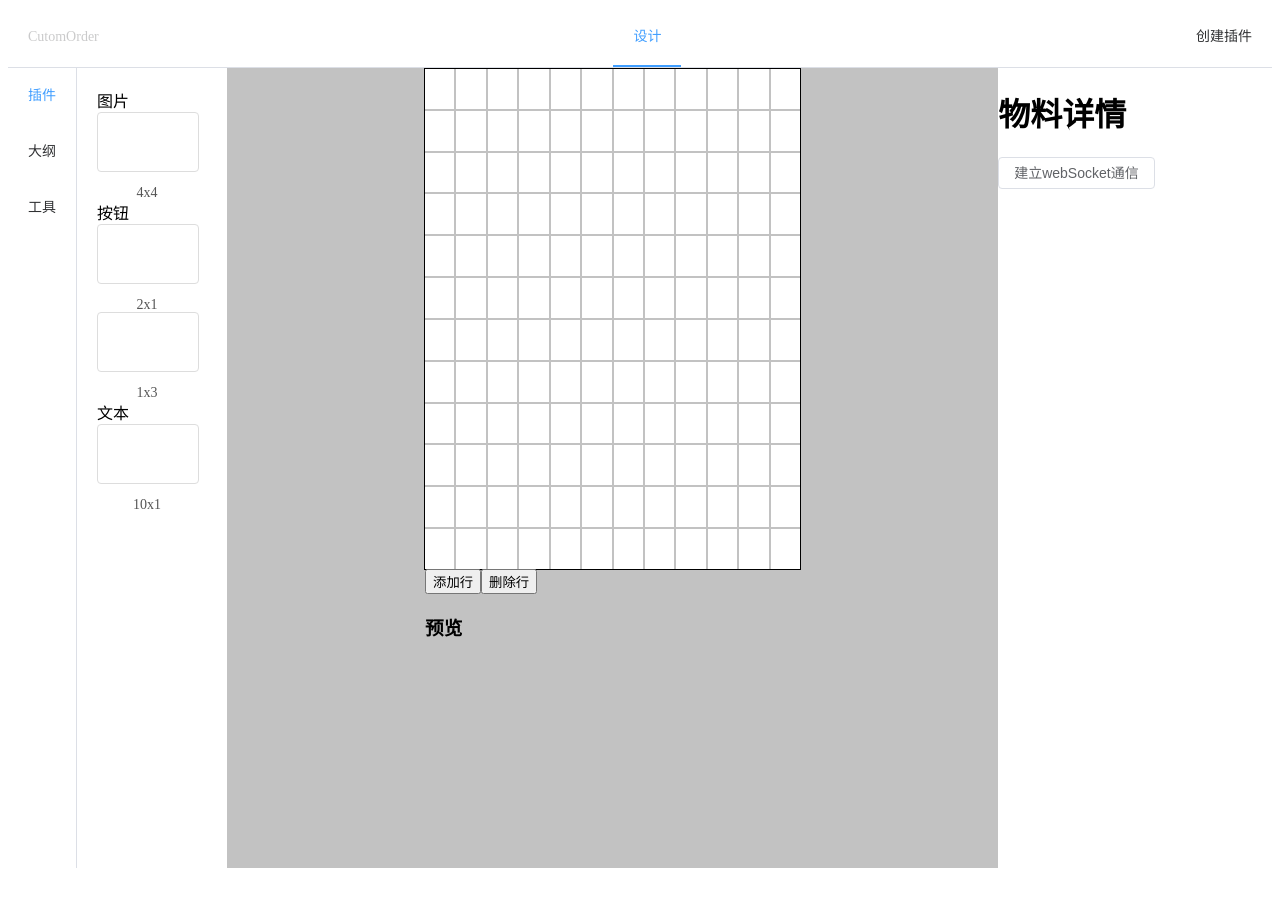
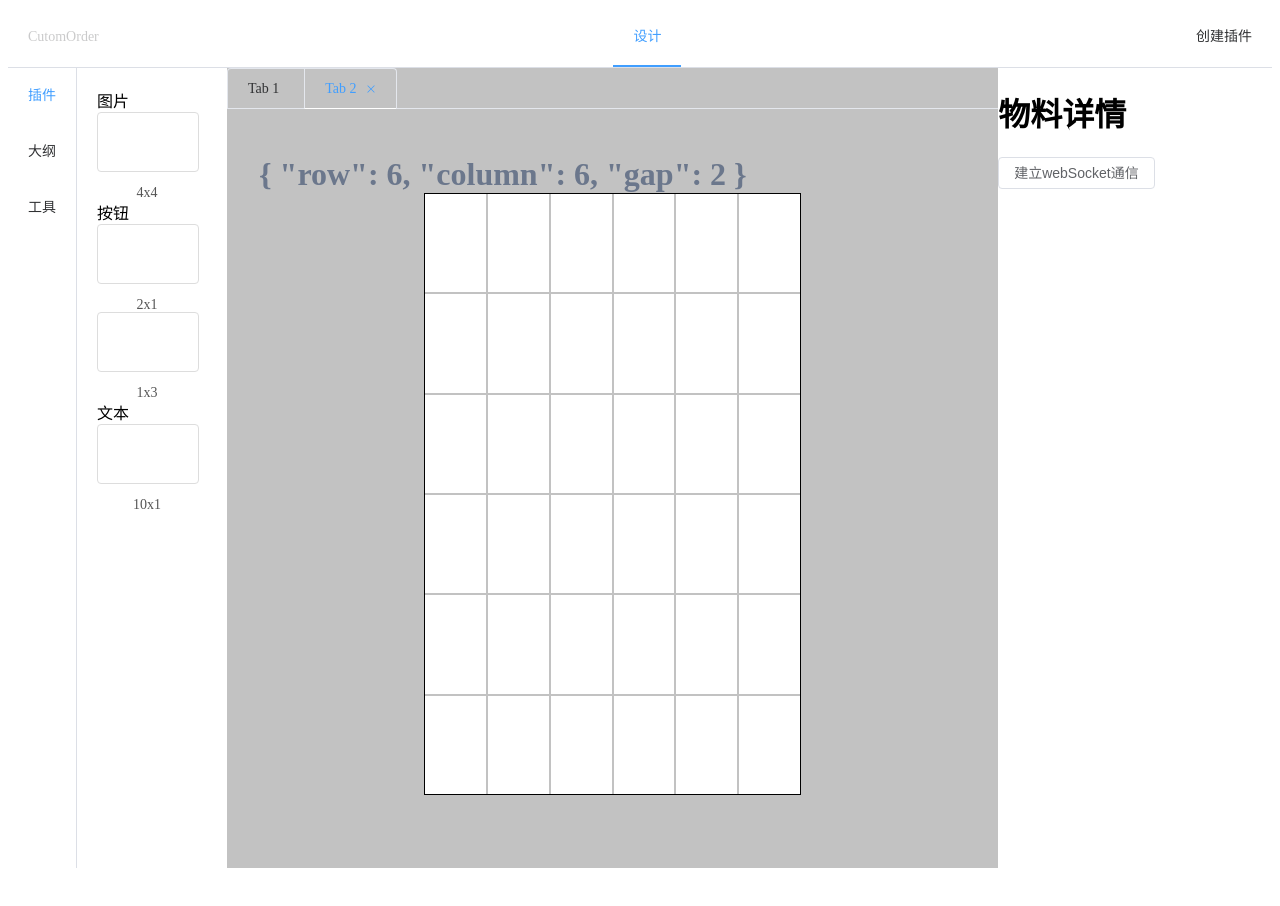
Before and after one commit to YX3234/customerOrder, a Vue app in the folder custom-order/: page /design in a window 1280 px wide. Shown: the top 906 px of the page. After the commit the page ends 876 px from the top, so only its background shows below. Built offline with nearby package versions, Linux system fonts and the light colour scheme.

Commit message:
feat：实现画布标签页的新增、拖拽、删除

```diff
--- a/custom-order/src/components/design/left/Tools.vue
+++ b/custom-order/src/components/design/left/Tools.vue
@@ -11,11 +11,24 @@
     </div>
     <Teleport :to="'#model'">
       <el-dialog v-model="dialogVisible" title="Tips" width="500" draggable>
-        <DialogForm></DialogForm>
+        <el-form :model="formData" label-width="auto" style="max-width: 600px">
+          <el-form-item label="标签名">
+            <el-input v-model="formData.title" />
+          </el-form-item>
+          <el-form-item label="行数">
+            <el-input v-model="formData.row" />
+          </el-form-item>
+          <el-form-item label="列数">
+            <el-input v-model="formData.column" />
+          </el-form-item>
+          <el-form-item label="间隙">
+            <el-input v-model="formData.gap" />
+          </el-form-item>
+        </el-form>
         <template #footer>
           <div class="dialog-footer">
             <el-button @click="dialogVisible = false">取消</el-button>
-            <el-button type="primary" @click="dialogVisible = false">
+            <el-button type="primary" @click="handleFormCommit">
               提交
             </el-button>
           </div>
@@ -28,13 +41,28 @@
 <script setup lang="ts">
 import { ref } from "vue"
 import DialogForm from '@/components/design/left/components/DialogForm.vue'
+import { useCanvas } from "@/stores/canvas";
+import { storeToRefs } from "pinia";
+import { useDragStore } from "@/stores/drag";
 
+const dragStore = useDragStore();
+const canvasStore = useCanvas();
+const { indexMap, Modeldata, insertIndexMap } = dragStore;
+const { editableTabsValue } = storeToRefs( canvasStore);
+const { addTab } = canvasStore;
 const dialogVisible = ref<boolean>(false)
+const formData = ref<{ title: string; row: number; column: number; gap: number }>({ title: '', column: 0, row: 0, gap: 0 })
+
 const handleAddCanvasClick = () => {
   dialogVisible.value = true;
 }
 const handleRenderClick = () => { }
 const handleRedictClick = () => { }
+const handleFormCommit = () => {
+  addTab(formData.value);
+  insertIndexMap(editableTabsValue.value, Modeldata.length);
+  dialogVisible.value = false;
+}
 </script>
 
 <style lang="scss" scoped>
--- a/custom-order/src/components/design/left/components/DialogForm.vue
+++ b/custom-order/src/components/design/left/components/DialogForm.vue
@@ -1,27 +1,10 @@
 <template>
-    <el-form :model="newItem" label-width="auto" style="max-width: 600px">
-        <el-form-item label="行数">
-            <el-input v-model="newItem.row" />
-        </el-form-item>
-        <el-form-item label="列数">
-            <el-input v-model="newItem.column" />
-        </el-form-item>
-        <el-form-item label="间隙">
-            <el-input v-model="newItem.gap" />
-        </el-form-item>
-    </el-form>
+
+<div></div>
 </template>
 
 <script setup lang="ts">
-import { ref, watchEffect } from "vue"
-import { usePluginStore } from '@/stores/plugin'
-import { storeToRefs } from "pinia";
-const pluginStore = usePluginStore();
-const { formList } = storeToRefs(pluginStore);
-let newItem=ref<any>({row:12,column:12,gap:2});
-// watchEffect(()=>{
 
-// })
 </script>
 
 <style lang="scss" scoped></style>
--- a/custom-order/src/components/design/medium/DesignRender.vue
+++ b/custom-order/src/components/design/medium/DesignRender.vue
@@ -12,12 +12,14 @@
                 }}
 
             </div> -->
-        <DragComponet :column='12' :row='12' :gap='2'></DragComponet>
+        <CanvasTab />
+        <!-- <DragComponet :column='12' :row='12' :gap='2'></DragComponet> -->
     </div>
 </template>
 
 <script setup lang="ts">
 import DragComponet from '@/components/design/medium/components/DragComponent.vue'
+import CanvasTab from './components/CanvasTab.vue';
 // import { useDraggable } from 'vue-draggable-plus';
 
 
@@ -63,12 +65,7 @@ import DragComponet from '@/components/design/medium/components/DragComponent.vu
 
 }
 
-.setDragaArea {
-    border: 1px solid black;
-    margin: 0 auto;
-    width: 375px;
-    height: 500px;
-}
+
 
 /* .setDragaArea>div {
     width: 100%;
--- a/custom-order/src/components/design/medium/components/CanvasTab.vue
+++ b/custom-order/src/components/design/medium/components/CanvasTab.vue
@@ -1,31 +1,29 @@
 <template>
-    <div class="container">
-        <el-tabs v-model="active">
-            <el-tab-pane v-for="item in tabs" :key="item.id" :label="item.title">
-                <component v-bind:is="active === item.id ? item.component : false"></component>
-            </el-tab-pane>
-        </el-tabs>
-    </div>
+    <el-tabs v-model="editableTabsValue" type="card" class="demo-tabs" closable @tab-remove="removeTab">
+        <el-tab-pane v-for="item in editableTabs" :key="item.name" :label="item.title" :name="item.name">
+            {{ item.content }}
+            <DragComponent :column="item.content.column" :row="item.content.row" :gap="item.content.gap"
+                :name="item.name">
+            </DragComponent>
+        </el-tab-pane>
+    </el-tabs>
 </template>
 <script lang="ts" setup>
-import { ref } from 'vue';
+import { useCanvas } from '@/stores/canvas';
+import { storeToRefs } from 'pinia';
+import { ref } from 'vue'
+import DragComponent from './DragComponent.vue';
 
-let active = ref<Number>(0);
-const tabs = ref<any[]>([{
-    title: '标签a',
-    id: 0,
-    // component: () => import('./components/a')
-}, {
-    title: '标签b',
-    id: 1,
-    // component: () => import('./components/b')
-}, {
-    title: '标签c',
-    id: 2,
-    // component: () => import('./components/c')
-}, {
-    title: '标签d',
-    id: 3,
-    // component: () => import('./components/d')
-}])
+const canvasStore = useCanvas();
+const { editableTabs, editableTabsValue } = storeToRefs(canvasStore);
+const { addTab, removeTab } = canvasStore;
+
 </script>
+<style>
+.demo-tabs>.el-tabs__content {
+    padding: 32px;
+    color: #6b778c;
+    font-size: 32px;
+    font-weight: 600;
+}
+</style>
--- a/custom-order/src/components/design/medium/components/DragComponent.vue
+++ b/custom-order/src/components/design/medium/components/DragComponent.vue
@@ -1,7 +1,8 @@
 <template>
   <!-- 用于封装拖拽放置区域的组件 -->
   <div class="setDragaArea" ref="targetObj">
-    <DropContent v-model="Modeldata" ref="dropContentRef" group-name="drag-demo" :row="row" :column="column" :gap="gap">
+    <DropContent v-model="Modeldata[index]" ref="dropContentRef" group-name="drag-demo" :row="row" :column="column"
+      :gap="gap">
       <template #preview-item="{ data }">
         <div style="background-color: sandybrown;height: 100%;border-radius: 6px;">
           <!-- <component :is="data?.key" :disabled="true" :data="data"></component> -->
@@ -40,10 +41,11 @@
       <button @click="() => dropContentRef?.deleteRow()">删除行</button>
     </div>
     <h3 class="mb16">预览</h3>
-    <div style="width: 100%; height: 100%">
-      <PreviewLayout :data="Modeldata" :row="12" :column="12" :gap="6" :skipEmpty="false" />
+    <div class="preview" style="width: 100%; height: 100%">
+      <PreviewLayout :data="Modeldata[index]" :row="row" :column="column" :gap="gap" :skipEmpty="false" />
     </div>
   </div>
+
 </template>
 
 <script setup lang="ts">
@@ -55,8 +57,25 @@ import { storeToRefs } from "pinia";
 
 const dragStore = useDragStore();
 const { Modeldata } = storeToRefs(dragStore);
-let { column, row, gap } = defineProps(['column', 'row', 'gap'])
+const { getDragDataIndex } = dragStore;
+let { column, row, gap, name } = defineProps(['column', 'row', 'gap', 'name'])
 const dropContentRef = ref<InstanceType<typeof DropContent>>();
+/** 根据标签页name获取对应拖拽数据 */
+const index = getDragDataIndex(name) || 0
+
 </script>
 
-<style lang="scss" scoped></style>
+<style lang="scss" scoped>
+.setDragaArea {
+  border: 1px solid black;
+  margin: 0 auto;
+  width: 375px;
+  height: 600px;
+  overflow: scroll;
+
+  .preview {
+    width: 100%;
+    overflow: hidden;
+  }
+}
+</style>
--- a/custom-order/src/stores/canvas.ts
+++ b/custom-order/src/stores/canvas.ts
@@ -1,4 +1,5 @@
 import { defineStore } from 'pinia'
+import { ref } from 'vue'
 
 export const useCanvas = defineStore('canvas', () => {
   /**
@@ -7,11 +8,66 @@ export const useCanvas = defineStore('canvas', () => {
   const setCanvas = (ref: HTMLCanvasElement) => {
     const ctx = ref.getContext('2d')
     if (ctx) {
-      if (ctx) {
-        ctx.fillStyle = 'green'
-        ctx.fillRect(0, 0, 150, 100)
+      ctx.fillStyle = 'green'
+      ctx.fillRect(0, 0, 150, 100)
+    }
+  }
+  let tabIndex = 2
+  /** 标签页名 */
+  const editableTabsValue = ref('2')
+  /** 标签页数据 */
+  const editableTabs = ref([
+    {
+      title: 'Tab 1',
+      name: '1',
+      content: {
+        row: 12,
+        column: 12,
+        gap: 2
+      }
+    },
+    {
+      title: 'Tab 2',
+      name: '2',
+      content: {
+        row: 6,
+        column: 6,
+        gap: 2
       }
     }
+  ])
+  /** 新增标签页 */
+  const addTab = (props: { title: string; row: number; column: number; gap: number }) => {
+    const newTabName = `${++tabIndex}`
+    editableTabs.value.push({
+      title: props.title,
+      name: newTabName,
+      content: {
+        row: +props.row,
+        column: +props.column,
+        gap: +props.gap
+      }
+    })
+    editableTabsValue.value = newTabName
   }
-  return { setCanvas }
+  /** 删除标签页 */
+  const removeTab = (targetName: string) => {
+    const tabs = editableTabs.value
+    let activeName = editableTabsValue.value
+    if (activeName === targetName) {
+      tabs.forEach((tab, index) => {
+        if (tab.name === targetName) {
+          const nextTab = tabs[index + 1] || tabs[index - 1]
+          if (nextTab) {
+            activeName = nextTab.name
+          }
+        }
+      })
+    }
+
+    editableTabsValue.value = activeName
+    editableTabs.value = tabs.filter((tab) => tab.name !== targetName)
+  }
+  /** 画布数据 */
+  return { setCanvas, editableTabsValue, editableTabs, addTab, removeTab, }
 })
--- a/custom-order/src/stores/drag.ts
+++ b/custom-order/src/stores/drag.ts
@@ -63,7 +63,27 @@ export const useDragStore = defineStore('drag', () => {
   const rowCount = ref<number>(10) //行数
   const columnCount = ref<number>(12) //列数
   const gap = ref<number>(5) //间隙大小
-  const Modeldata = ref([
+
+  /** 记录key-标签页名 value-拖拽已放置组件数据索引的哈希表
+   * 用于通过标签页名查找对应已放置组件数据数组
+   */
+  class IndexData {
+    indexMap = new Map()
+    set(name: string, index: number) {
+      this.indexMap.set(name, index)
+    }
+
+    remove(name: string) {
+      this.indexMap.delete(name)
+    }
+
+    get(name: string): undefined | number {
+      return this.indexMap.get(name)
+    }
+  }
+  const indexMap = new IndexData()
+  /** 存储已放置组件的数据 */
+  const Modeldata = ref<any[]>([
     // {
     //   id: 1111,
     //   key: 'demo-component',
@@ -83,6 +103,21 @@ export const useDragStore = defineStore('drag', () => {
     //   y: 3
     // }
   ])
+  /** 新增索引哈希
+   * @param key 必须唯一，否则无法添加
+   */
+  const insertIndexMap = (key: string, value: number) => {
+    indexMap.set(key, value)
+    // indexMap.set('2', 2)
+    Modeldata.value.push([])
+    console.log('debug1', indexMap, key, value)
+  }
+  const getDragDataIndex = (key: string) => {
+    console.log('debug2', indexMap.get(key))
+    return indexMap.get(key)
+  }
+  insertIndexMap('1', 0)
+  insertIndexMap('2', 1)
 
   const dropContentRef = ref<InstanceType<any>>()
 
@@ -239,6 +274,9 @@ export const useDragStore = defineStore('drag', () => {
     pluginList,
     containerList,
     Modeldata,
+    indexMap,
+    insertIndexMap,
+    getDragDataIndex,
     rowCount,
     columnCount,
     gap,
```
Also changed, not shown: custom-order/vite.config.ts.timestamp-1712845838067-f65311b6b361d.mjs (added, +21 -0 lines).
